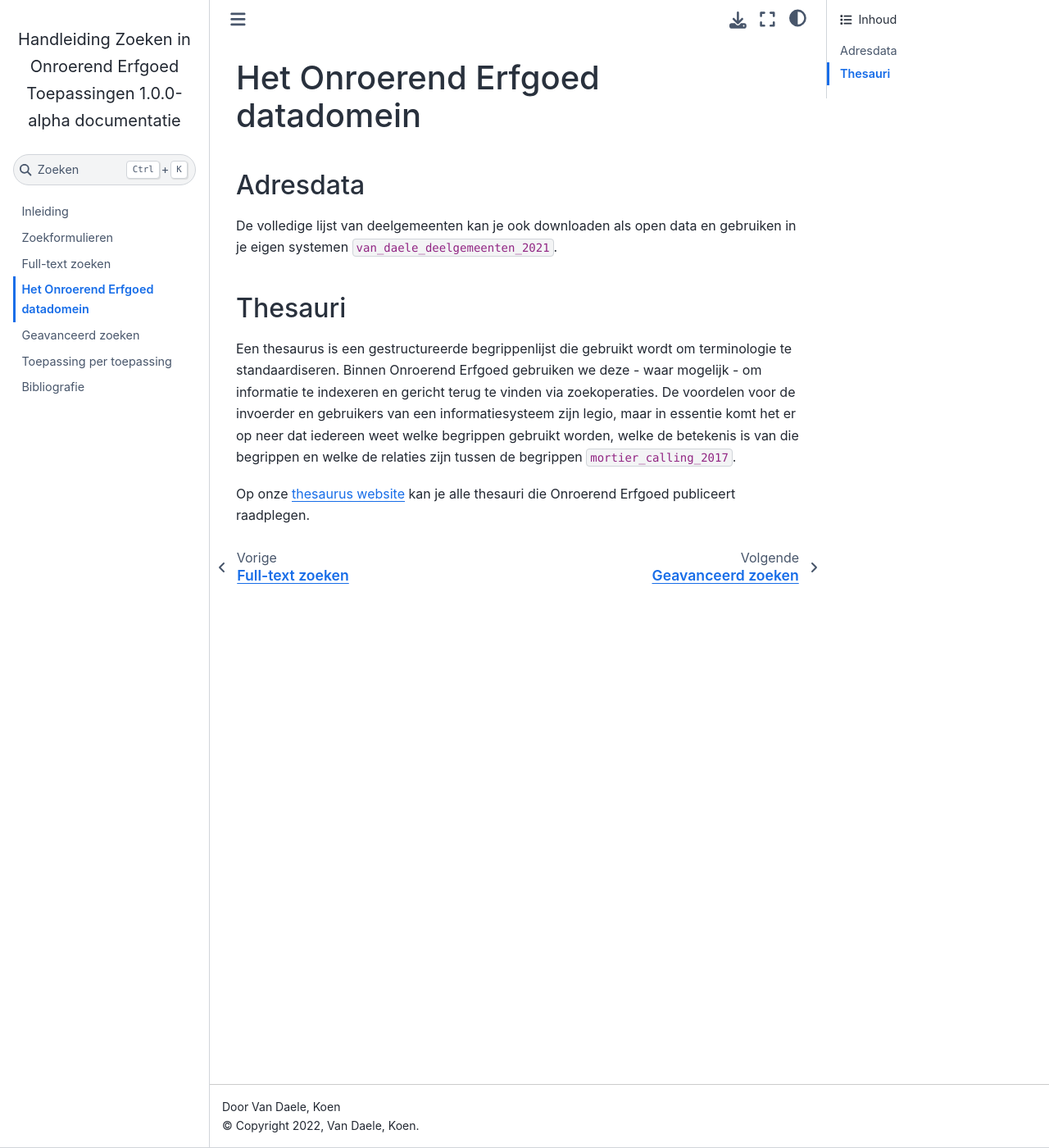
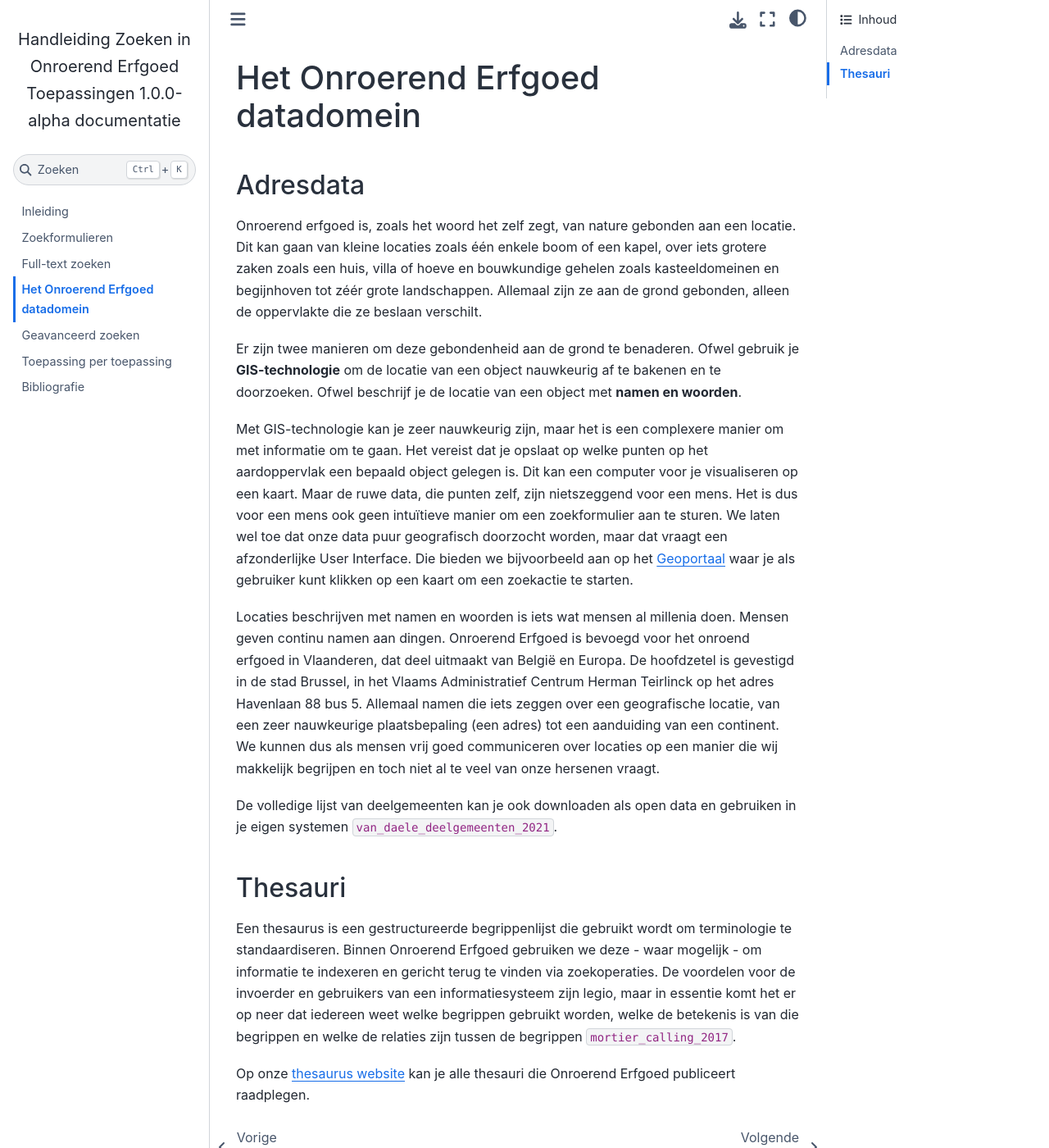
Before and after one commit to ErfgoedPublicaties/HAOE-zoet, a Sphinx documentation site: the page built from source/onderwerpen.md, in a window 1280 px wide and 1400 px high. Shown: the whole window at 82% size. Built offline with Sphinx 7.4.7 and the Sphinx Book theme 1.1.4, drawn with Linux system fonts in a browser that asks for light colours; cross-references to code outside the pages are shown as plain code.

Commit message:
Stukje geschreven over locatie.

```diff
--- a/source/onderwerpen.md
+++ b/source/onderwerpen.md
@@ -1,6 +1,38 @@
 # Het Onroerend Erfgoed datadomein
 
 ## Adresdata
+
+Onroerend erfgoed is, zoals het woord het zelf zegt, van nature gebonden
+aan een locatie. Dit kan gaan van kleine locaties zoals één enkele boom of
+een kapel, over iets grotere zaken zoals een huis, villa of hoeve en
+bouwkundige gehelen zoals kasteeldomeinen en begijnhoven tot zéér grote
+landschappen. Allemaal zijn ze aan de grond gebonden, alleen de oppervlakte
+die ze beslaan verschilt.
+
+Er zijn twee manieren om deze gebondenheid aan de grond te benaderen. Ofwel
+gebruik je **GIS-technologie** om de locatie van een object nauwkeurig af te
+bakenen en te doorzoeken. Ofwel beschrijf je de locatie van een object met
+**namen en woorden**.
+
+Met GIS-technologie kan je zeer nauwkeurig zijn, maar het is een complexere
+manier om met informatie om te gaan. Het vereist dat je opslaat op welke
+punten op het aardoppervlak een bepaald object gelegen is. Dit kan een computer
+voor je visualiseren op een kaart. Maar de ruwe data, die punten zelf, zijn
+nietszeggend voor een mens. Het is dus voor een mens ook geen intuïtieve manier
+om een zoekformulier aan te sturen. We laten wel toe dat onze data puur
+geografisch doorzocht worden, maar dat vraagt een afzonderlijke User Interface.
+Die bieden we bijvoorbeeld aan op het [Geoportaal](https://geo.onroerenderfgoed.be)
+waar je als gebruiker kunt klikken op een kaart om een zoekactie te starten.
+
+Locaties beschrijven met namen en woorden is iets wat mensen al millenia doen.
+Mensen geven continu namen aan dingen. Onroerend Erfgoed is bevoegd voor het
+onroend erfgoed in Vlaanderen, dat deel uitmaakt van België en Europa. De hoofdzetel
+is gevestigd in de stad Brussel, in het Vlaams Administratief Centrum
+Herman Teirlinck op het adres Havenlaan 88 bus 5. Allemaal namen die iets
+zeggen over een geografische locatie, van een zeer nauwkeurige plaatsbepaling
+(een adres) tot een aanduiding van een continent. We kunnen dus als mensen vrij
+goed communiceren over locaties op een manier die wij makkelijk begrijpen
+en toch niet al te veel van onze hersenen vraagt.
 
 De volledige lijst van deelgemeenten kan je ook downloaden als open data en gebruiken in je eigen systemen {cite:p}`van_daele_deelgemeenten_2021`.
 
```
